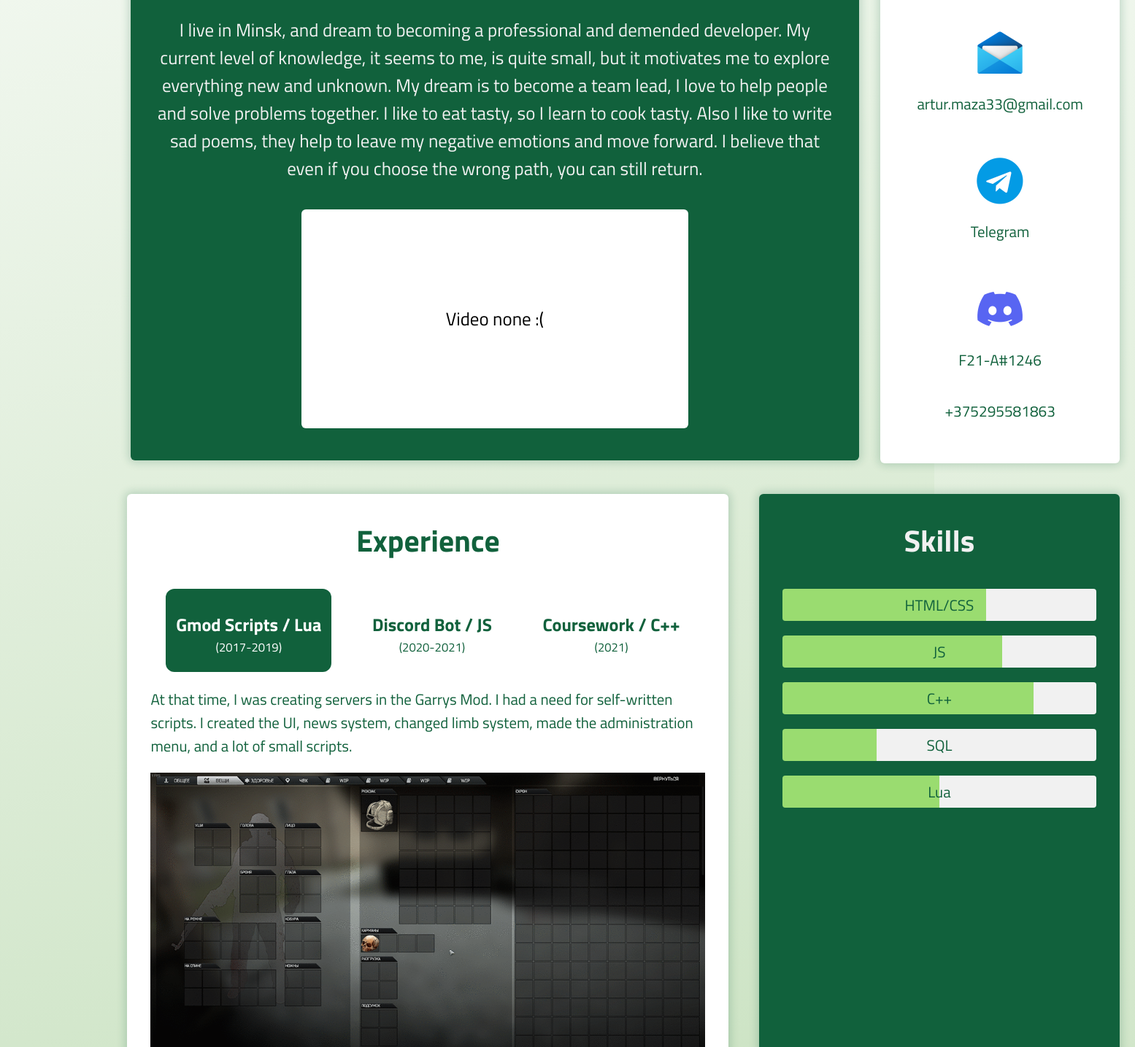
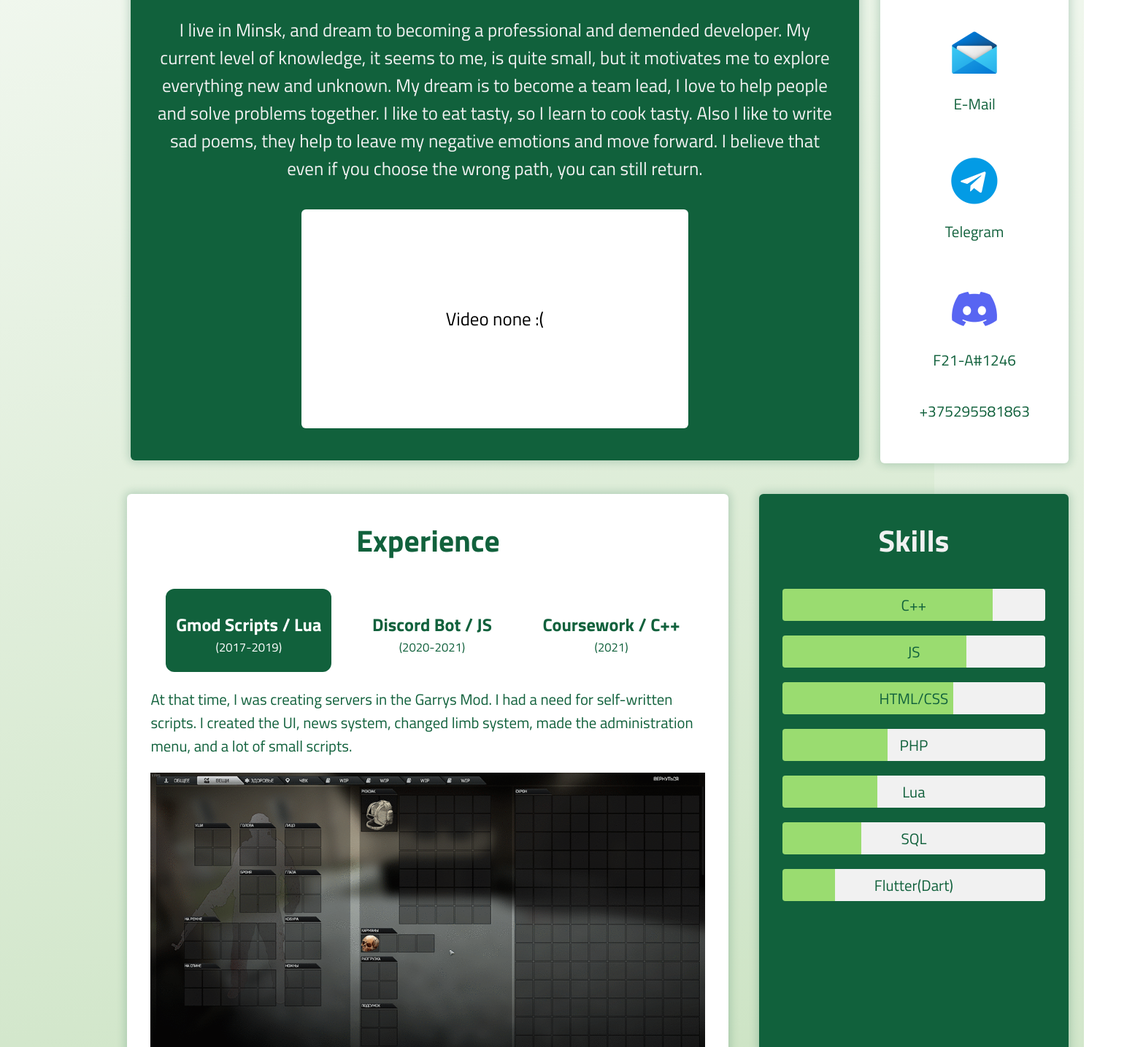
Before and after one commit to farti22/rsschool-cv, a plain HTML site: page index.html in a window 1280 px wide. Shown: the part 754-2189 px from the top of the page at 73% size, 1555 px wide, since content can reach past the window. Drawn offline with nearby package versions, Linux system fonts and the light colour scheme.

Commit message:
docs: update information

```diff
--- a/index.html
+++ b/index.html
@@ -1,5 +1,6 @@
 <!DOCTYPE html>
 <html lang="en">
+
 <head>
   <meta charset="UTF-8">
   <meta http-equiv="X-UA-Compatible" content="IE=edge">
@@ -7,12 +8,14 @@
   <title>CV</title>
   <link rel="preconnect" href="https://fonts.googleapis.com">
   <link rel="preconnect" href="https://fonts.gstatic.com" crossorigin>
-  <link href="https://fonts.googleapis.com/css2?family=Titillium+Web:ital,wght@0,400;0,700;1,600&display=swap" rel="stylesheet">
+  <link href="https://fonts.googleapis.com/css2?family=Titillium+Web:ital,wght@0,400;0,700;1,600&display=swap"
+    rel="stylesheet">
   <link rel="stylesheet" href="//cdnjs.cloudflare.com/ajax/libs/highlight.js/11.2.0/styles/default.min.css">
   <script src="//cdnjs.cloudflare.com/ajax/libs/highlight.js/11.2.0/highlight.min.js"></script>
   <script>hljs.highlightAll();</script>
   <link rel="stylesheet" href="css/style.css">
 </head>
+
 <body>
   <main>
     <header>
@@ -41,45 +44,41 @@
         so I learn to cook tasty. Also I like to write sad poems, they help to leave
         my negative emotions and move forward. I believe that even if you choose the wrong path,
         you can still return.</p>
-        <div class="video"><p>Video none :(</p></div>
+      <div class="video">
+        <p>Video none :(</p>
+      </div>
     </section>
     <section id="contacts" class="secondary right">
       <h2>Contacts</h2>
       <ul class="contacts">
-        <li class="contact"><img src="./images/mail.png" alt="E-mail"><a href="mailto:artur.maza33@gmail.com"><p>artur.maza33@gmail.com</p></a></li>
-        <li class="contact"><img src="./images/telegram.png" alt="Telegram"><a href="https://t.me/F295828105"><p>Telegram</p></a></li>
-        <li class="contact"><img src="./images/discord.png" alt="Discord"><a href="http://localhost:5500/#exp"><p>F21-A#1246</p></a></li>
+        <li class="contact"><img src="./images/mail.png" alt="E-mail"><a href="mailto:artur.maza33@gmail.com">
+            <p>E-Mail</p>
+          </a></li>
+        <li class="contact"><img src="./images/telegram.png" alt="Telegram"><a href="https://t.me/F295828105">
+            <p>Telegram</p>
+          </a></li>
+        <li class="contact"><img src="./images/discord.png" alt="Discord"><a href="http://localhost:5500/#exp">
+            <p>F21-A#1246</p>
+          </a></li>
         <li class="contact">+375295581863</li>
       </ul>
     </section>
     <section id="exp" class="secondary left">
       <h2>Experience</h2>
       <div class="exps">
-        <div
-          class="exp selected"
-          data-desc="At that time, I was creating servers in the Garrys Mod.
+        <div class="exp selected" data-desc="At that time, I was creating servers in the Garrys Mod.
           I had a need for self-written scripts. I created the UI, news system,
-          changed limb system, made the administration menu, and a lot of small scripts."
-          data-img="lua"
-        >
+          changed limb system, made the administration menu, and a lot of small scripts." data-img="lua">
           <h3>Gmod Scripts / Lua </h3>
           <p>(2017-2019)</p>
         </div>
-        <div
-          class="exp"
-          data-desc="A small discord bot, with the functions of which we lacked,
-          namely schedule, a random photo of groupmates, weather, holidays, and the like."
-          data-img="njs"
-        >
+        <div class="exp" data-desc="A small discord bot, with the functions of which we lacked,
+          namely schedule, a random photo of groupmates, weather, holidays, and the like." data-img="njs">
           <h3>Discord Bot / JS</h3>
           <p>(2020-2021)</p>
         </div>
-        <div
-          class="exp"
-          data-desc="Course work on the creation of a virtual bank management system.
-          Written in pure C++. Works with employees, clients, bank cards and transactions."
-          data-img="cpp"
-        >
+        <div class="exp" data-desc="Course work on the creation of a virtual bank management system.
+          Written in pure C++. Works with employees, clients, bank cards and transactions." data-img="cpp">
           <h3>Coursework / C++</h3>
           <p>(2021)</p>
         </div>
@@ -92,20 +91,24 @@
     <section id="skills" class="primary right">
       <h2>Skills</h2>
       <ul class="skills">
+        <li data-percent="80">C++</li>
+        <li data-percent="70">JS</li>
         <li data-percent="65">HTML/CSS</li>
-        <li data-percent="70">JS</li>
-        <li data-percent="80">C++</li>
+        <li data-percent="40">PHP</li>
+        <li data-percent="36">Lua</li>
         <li data-percent="30">SQL</li>
-        <li data-percent="50">Lua</li>
+        <li data-percent="20">Flutter(Dart)</li>
       </ul>
     </section>
     <section id="edu" class="primary left">
       <h2>Education</h2>
       <ul>
         <li>Stepik - helped me get on my feet in terms of the basics of programming</li>
-        <li>College - gave me knowledge of the basics of OOP, C++ and JS (Minsk State College of Electronics, Technician-programmer (2020-to date))</li>
+        <li>College - gave me knowledge of the basics of OOP, C++ and JS (Minsk State College of Electronics,
+          Technician-programmer (2020-to date))</li>
         <li>learn.javascript.ru - told me what kind of beast it is, this JavaScript</li>
-        <li>YouTube -  opened my eyes and I saw what is a frameworks, middleware, containerization, principles (for example, SOLID) and more</li>
+        <li>YouTube - opened my eyes and I saw what is a frameworks, middleware, containerization, principles (for
+          example, SOLID) and more</li>
       </ul>
       <mark>These resources help me become better - JavaScript.Ninja, VueSchool, Metanit, MDN Web Docs</mark>
     </section>
@@ -172,4 +175,5 @@ someWeirdDuck.work(); // Vlad work hard
   </main>
   <script src="index.js"></script>
 </body>
+
 </html>
```
